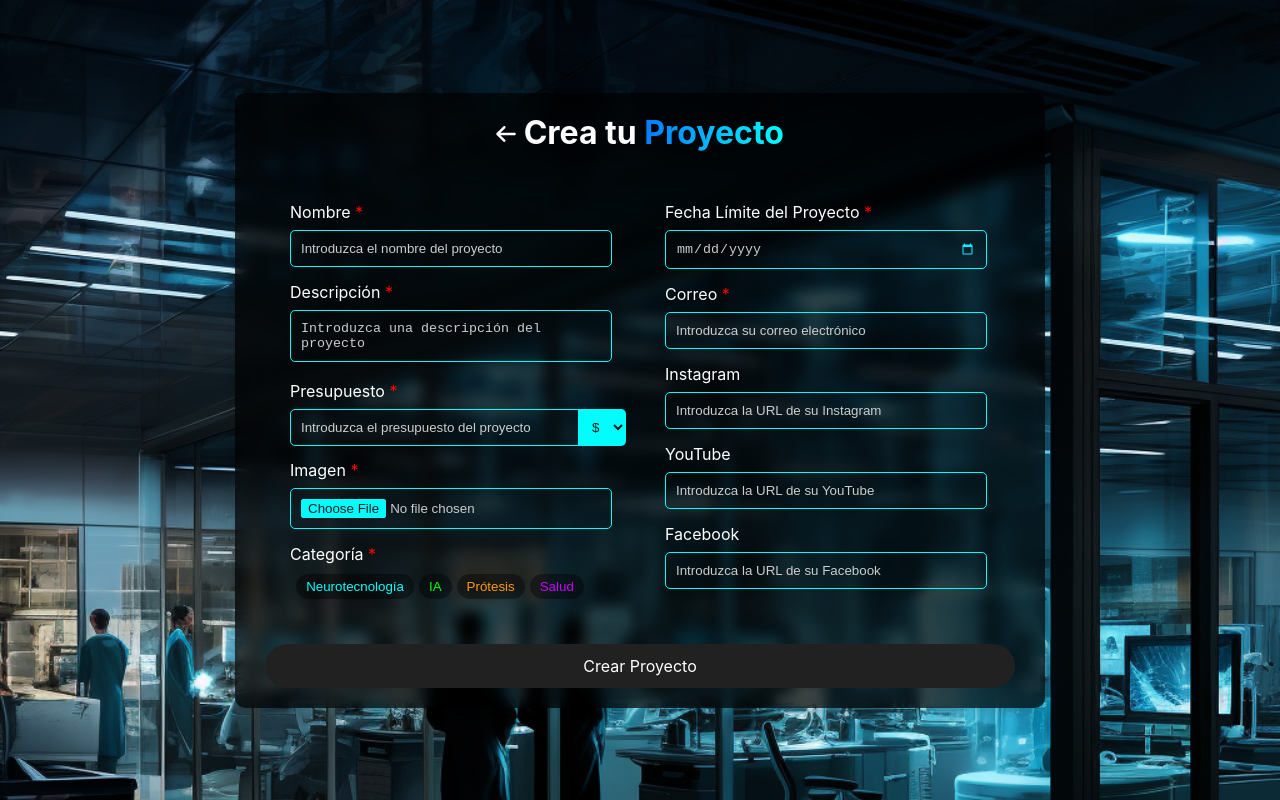
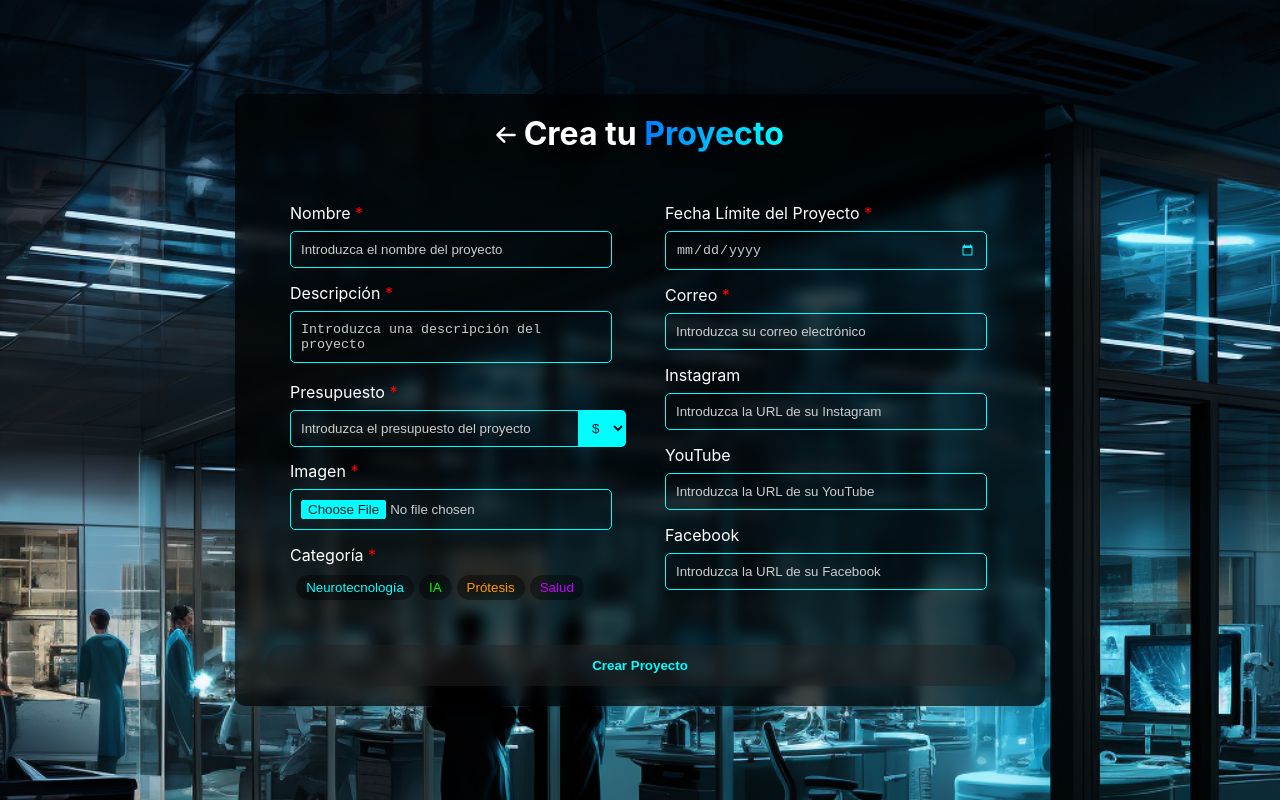
Before and after one commit to DiegoK36/Cytech, a React (Create React App) app in the folder cytech-app/: page /crear in a window 1280 px wide. Built offline with nearby package versions, Linux system fonts and the light colour scheme.

Commit message:
boton arreglado

```diff
--- a/cytech-app/src/css/Crear.css
+++ b/cytech-app/src/css/Crear.css
@@ -162,76 +162,100 @@ input::file-selector-button {
 /*css del boton*/
 
 .card1 {
-    width: 100%;
-    height: 44px;
-    background: #212121;
-    display: flex;
-    justify-content: center;
-    align-items: center;
-    cursor: pointer;
-    overflow: hidden;
-    position: relative;
-    border-radius: 50px;
+ position: relative;
+ padding: 1em 1.8em;
+ outline: none;
+ border: none;
+ width: 100%;
+ background: #2121217f;
+ color: rgba(0, 255, 255, 1);
+ overflow: hidden;
+ transition: 0.2s;
+ border-radius: 20px;
+ cursor: pointer;
+ font-weight: bold;
 }
 
-.card1 .content {
-    border-radius: 50px;
-    background: #212121;
-    width: calc(100% - 25px);
-    height: 20px;
-    z-index: 1;
-    padding: 10px;
-    color: white;
-    display: flex;
-    justify-content: center;
-    align-items: center;
+.card1:hover {
+ box-shadow: 0 0 10px rgba(0, 255, 255, 1), 0 0 25px rgba(0, 255, 255, 1), 0 0 50px rgba(0, 255, 255, 1);
+ transition-delay: 0.6s;
 }
 
-.content::before {
-    opacity: 0;
-    transition: opacity 300ms;
-    content: " ";
-    display: block;
-    width: 100%;
-    height: 300px;
-    border-radius: 50px;
-    position: absolute;
-    filter: blur(50px);
+.card1 span {
+ position: absolute;
 }
 
-.card1:hover .content::before {
-    opacity: 1;
+.card1 span:nth-child(1) {
+ top: 0;
+ left: -100%;
+ width: 100%;
+ height: 2px;
+ background: linear-gradient(90deg, transparent, rgba(0, 255, 255, 1));
 }
 
-.card1::before {
-    opacity: 0;
-    content: " ";
-    position: absolute;
-    display: block;
-    width: 150%;
-    height: 360px;
-    border-radius: 50px;
-    background: linear-gradient(90deg,
-            transparent,
-            rgba(0, 123, 255, 1),
-            rgba(0, 255, 255, 1),
-            transparent);
-    animation: rotation_9018 5000ms infinite linear;
-    animation-play-state: paused;
+.card1:hover span:nth-child(1) {
+ left: 100%;
+ transition: 0.7s;
 }
 
-.card1:hover::before {
-    opacity: 1;
-    animation-play-state: running;
+.card1 span:nth-child(3) {
+ bottom: 0;
+ right: -100%;
+ width: 100%;
+ height: 2px;
+ background: linear-gradient(90deg, transparent, rgba(0, 255, 255, 1));
 }
 
-.card1::after {
-    position: absolute;
-    content: " ";
-    display: block;
-    background: #17171733;
-    backdrop-filter: blur(50px);
+.card1:hover span:nth-child(3) {
+ right: 100%;
+ transition: 0.7s;
+ transition-delay: 0.35s;
 }
+
+.card1 span:nth-child(2) {
+ top: -100%;
+ right: 0;
+ width: 2px;
+ height: 100%;
+ background: linear-gradient(180deg, transparent, rgba(0, 255, 255, 1));
+}
+
+.card1:hover span:nth-child(2) {
+ top: 100%;
+ transition: 0.7s;
+ transition-delay: 0.17s;
+}
+
+.card1 span:nth-child(4) {
+ bottom: -100%;
+ left: 0;
+ width: 2px;
+ height: 100%;
+ background: linear-gradient(360deg, transparent, rgba(0, 255, 255, 1));
+}
+
+.card1:hover span:nth-child(4) {
+ bottom: 100%;
+ transition: 0.7s;
+ transition-delay: 0.52s;
+}
+
+.card1:active {
+ background: rgba(0, 255, 255, 1);
+ background: linear-gradient(to top right, rgba(0, 255, 255, 1), rgba(0, 255, 255, 1));
+ color: #bfbfbf;
+ box-shadow: 0 0 8px rgba(0, 255, 255, 1), 0 0 8px rgba(0, 255, 255, 1), 0 0 8px rgba(0, 255, 255, 1);
+ transition: 0.1s;
+}
+
+.card1:active span:nth-child(1)
+span:nth-child(2)
+span:nth-child(2)
+span:nth-child(2) {
+ transition: none;
+ transition-delay: none;
+}
+
 
 @keyframes rotation_9018 {
     0% {
--- a/cytech-app/src/views/Crear.js
+++ b/cytech-app/src/views/Crear.js
@@ -76,11 +76,12 @@ const Crear = () => {
                 </div>
             </form>
         </div>
-        <div class="card1" id="card1">
-        <div class="content">
-            <span>Crear Proyecto</span>
-            </div>
-        </div>
+        <button className='card1'>
+        <span></span>
+        <span></span>
+        <span></span>
+        <span></span> Crear Proyecto
+        </button>
       </div>
     </div>
   );
```
